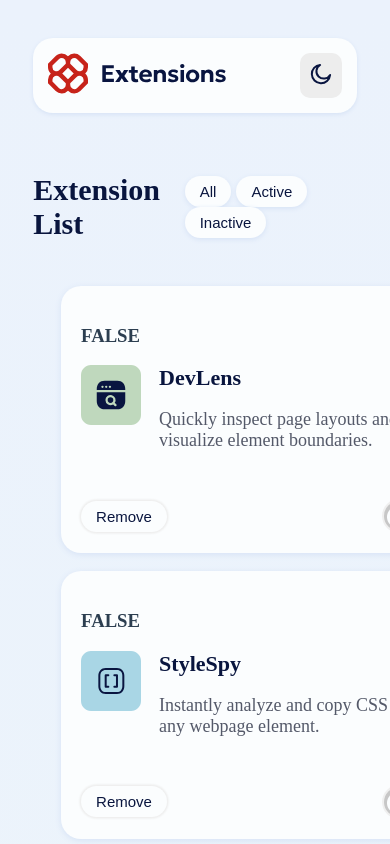
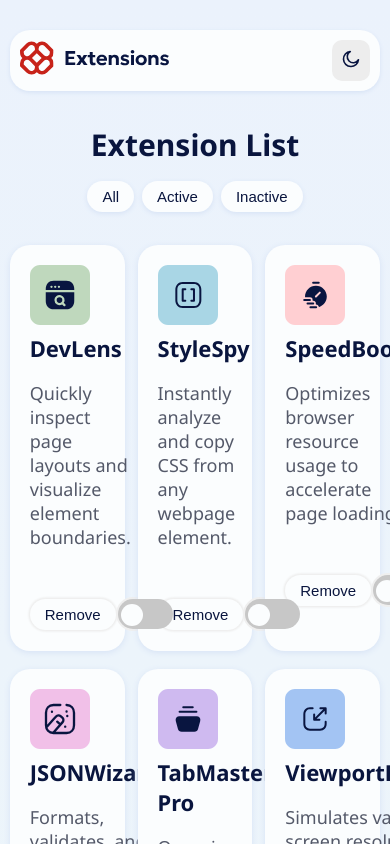
Before and after one commit to Jey223/browser-extension-manager, a Vue app: page / in a window 390 px wide. Shown: the top 844 px of the page. Built offline with nearby package versions, Linux system fonts and the light colour scheme.

Commit message:
made header and extensionlist responsive

```diff
--- a/src/App.vue
+++ b/src/App.vue
@@ -1,9 +1,8 @@
 <template>
-  <!-- <div class="body-section"> -->
     <section class="lightBody">
       <TheHeader />
       <ExtensionLists />
-      <ul>
+      <div class="card-section">
         <ExtensionCard
           v-for="extension in extensions"
           :key="extension.name"
@@ -13,16 +12,16 @@
           :description="extension.description"
           :isactive="extension.isActive"
           @toggle-is-active="toggleActiveStatus" />
-      </ul>
+      </div>
 
     </section>
-  <!-- </div> -->
 </template>
 
 <script>
 import ExtensionCard from './components/ExtensionCard.vue';
 import ExtensionLists from './components/ExtensionLists.vue';
 import TheHeader from './components/TheHeader.vue';
+// import data from '../src/data.json'
 
 export default {
   components: {
@@ -110,45 +109,42 @@ export default {
   },
   methods: {
     toggleActiveStatus(extensionId){
-        const identifiedExtension = this.extensions.find((extension) => extension.name === extensionId);
-        identifiedExtension.isActive = !identifiedExtension.isActive
-        console.log(identifiedExtension.isActive)
-        // console.log(identifiedExtension.isActive = !identifiedExtension.isActive)
+      const identifiedExtension = this.extensions.find((extension) => extension.name === extensionId);
+      identifiedExtension.isActive = !identifiedExtension.isActive
+      console.log(identifiedExtension.isActive)
     }
   }
-
 }
 </script>
 
 <style>
-*{
+@import url('https://fonts.googleapis.com/css2?family=Noto+Sans:wght@100..900&display=swap');
+
+*, *::before, *::after{
   box-sizing: border-box;
 }
 body {
   background: linear-gradient(180deg, #EBF2FC 0%, #EEF8F9 100%);
+  font-family: "Noto Sans", sans-serif;
+  margin: 0;
 }
-section {
-  width: 93%;
+
+.card-section{
+  display: flex;
+  flex-wrap: wrap;
+  gap: 0.8rem;
+  margin-top: 15px;
+
+}
+#app {
+  width: 90%;
+  padding: 30px 0;
   margin: 0 auto;
 }
-#app {
-  /* font-family: Avenir, Helvetica, Arial, sans-serif;
-  -webkit-font-smoothing: antialiased;
-  -moz-osx-font-smoothing: grayscale; */
-  /* text-align: center; */
-  color: #2c3e50;
-  background: linear-gradient(180deg, #EBF2FC 0%, #EEF8F9 100%);
-  padding: 30px 0;
-}
-#app ul{
-  margin: 15px auto 0 auto;
-  padding: auto;
-  list-style: none;
-  width:93%;
-  display:flex;
-  flex-wrap: wrap;
-  gap: 0.8rem;
-  width:100%;
-  margin-top: 15px;
+
+@media (max-width: 768px) {
+  #app{
+    width: 95%;
+  }
 }
 </style>
--- a/src/components/ExtensionCard.vue
+++ b/src/components/ExtensionCard.vue
@@ -1,7 +1,5 @@
 <template>
-    <!-- <section class="card-section"> -->
-        <li class="card">
-            <h3>{{ isChecked ? 'TRUE' : 'FALSE' }}</h3>
+        <div class="card">
             <div class="card-info">
                 <div class="card-img">
                     <img :src="logo"/>
@@ -20,7 +18,7 @@
                     </label>
                 </button>
             </div>
-        </li>
+        </div>
 </template>
 
 <script>
@@ -79,10 +77,8 @@ export default {
         background-color: red;
     } */
     .card{
-        /* flex: 1; */
-        width: 100%;
-        min-width: 400px;
-        max-width: 410px;
+        flex-grow: 1;
+        width: calc(33.3333% - 0.8rem);
         padding:20px;
         background-color:hsl(200, 60%, 99%);
         border-radius: 20px;
--- a/src/components/ExtensionLists.vue
+++ b/src/components/ExtensionLists.vue
@@ -4,7 +4,7 @@
         <div class="wrap">
             <button class="btn-margin" id="all">All</button>
             <button class="btn-margin" id="active">Active</button>
-            <button id="inactive">Inactive</button>
+            <button class="btn-margin" id="inactive">Inactive</button>
         </div>
     </section>
 
@@ -21,15 +21,20 @@ export default {
 
 <style scoped>
     .extension-section {
-        margin-top: 30px;
+        margin: 33px 0px;
         display: flex;
-        /* flex-wrap:wrap; */
+        flex-wrap:wrap;
         justify-content: space-between;
         align-items: center;
     }
-    h1{
+    .extension-section h1{
         color: hsl(227, 75%, 14%);
         font-size: 30px;
+        margin: 0;
+    }
+    .wrap{
+        display: flex;
+        gap:0.5rem
     }
     button{
         color:hsl(227, 75%, 14%);
@@ -42,6 +47,16 @@ export default {
         cursor: pointer;
     }
     .btn-margin{
-        margin-right: 5px;
+        flex: 1;
+    }
+    @media (max-width: 470px ) {
+        .extension-section{
+            justify-content: center;
+            align-items: center;
+            gap:1rem;
+        }
+        .extension-section h1{
+        font-size: 30px;
+        }
     }
 </style>
--- a/src/components/TheHeader.vue
+++ b/src/components/TheHeader.vue
@@ -1,11 +1,10 @@
 <template>
-    <section class="light-section" :class="{darkSection: !lightMode}">
+    <section class="header-section" :class="{darkSection: !lightMode}">
         <div class="logo">
             <img v-if="lightMode" :src="require('../assets/images/' + logoSrc)" />
             <img v-else class="logoImg" :src="require('../assets/images/' + logoSrc)" />
         </div>
-        <button @click="toggleDarkMode" :style="{backgroundColor : lightMode ? 'hsl(0, 0%, 93%)' : 'hsl(226, 11%, 37%)' }">
-            <!-- <img v-if="lightMode" :src="require('../assets/images/' + sunIcon)" /> -->
+        <button class="mode-class" @click="toggleDarkMode" :style="{backgroundColor : lightMode ? 'hsl(0, 0%, 93%)' : 'hsl(226, 11%, 37%)' }">
             <img v-if="lightMode" src="../assets/images/icon-moon.svg" />
             <img v-else src="../assets/images/icon-sun.svg" />
         </button>
@@ -14,6 +13,9 @@
 
 <script>
     export default {
+        computed: {
+
+        },
         data() {
             return {
                 logoSrc:'logo.svg',
@@ -29,7 +31,7 @@
 </script>
 
 <style scoped>
-    .light-section {
+    .header-section {
         background-color:hsl(200, 60%, 99%);
         display: flex;
         justify-content: space-between;
@@ -37,18 +39,35 @@
         padding: 15px;
         border-radius: 20px;
         box-shadow:0 1.5px 4px hsl(217, 61%, 90%);
+        margin: 0px;
     }
     .darkSection{
         background-color:hsl(225, 23%, 24%);
     }
-    button{
+    img.logoImg{
+        filter: invert(100%) hue-rotate(182deg) brightness(102%) ;
+    }
+    .logo img{
+        width: 100%;
+        object-fit: cover;
+    }
+    .mode-class{
         padding:10px;
         border: none;
         border-radius: 10px;
         cursor: pointer;
     }
-    img.logoImg{
-        filter: invert(100%) hue-rotate(182deg) brightness(102%) ;
+    @media (max-width: 768px) {
+        .header-section{
+            width: 100%;
+            padding: 10px;
+        }
+        .logo{
+            width: 150px;
+        }
+        .mode-class img{
+            width: 18px;
+        }
+
     }
-
 </style>
```
Also changed, not shown: 1 other file (tests, documents, lock files or other folders).
